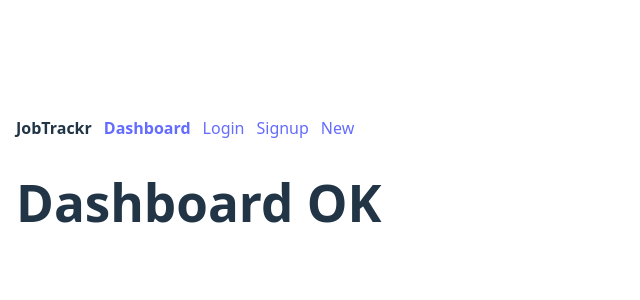
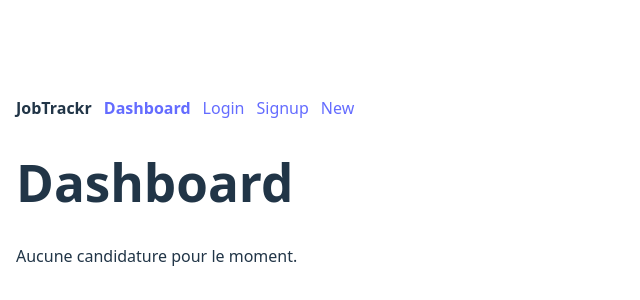
Before and after one commit to matthieuMourao/jobtrackr, a React (Vite) app: page / in a window 1280 px wide. Shown: the part 210-510 px from the top of the page, without its empty margins (0-640 px from the left). Built offline with nearby package versions, Linux system fonts and the light colour scheme.

Commit message:
feat: ajout du contexte pour stocker les candidatures et les afficher sur le dashboard

```diff
--- a/src/app/routes/dashboard.jsx
+++ b/src/app/routes/dashboard.jsx
@@ -1,3 +1,23 @@
+import { useApplications } from "../../context/ApplicationContext.jsx";
+
 export default function Dashboard() {
-    return <h1>Dashboard OK</h1>;
+    const { applications } = useApplications();
+
+    return (
+        <div>
+            <h1>Dashboard</h1>
+
+            { applications.length === 0 ? (
+                <p>Aucune candidature pour le moment.</p>
+            ) : (
+                <ul>
+                    {applications.map((app) => (
+                        <li key={app.id}>
+                            <strong>{app.company}</strong> - {app.role} ({app.status})
+                        </li>
+                    ))}
+                </ul>
+            )}
+        </div>
+    );
 }
--- a/src/app/routes/new.jsx
+++ b/src/app/routes/new.jsx
@@ -1,8 +1,11 @@
 import { useState } from "react";
+import { useApplications } from "../../context/ApplicationContext.jsx";
 
 const STATUS_OPTIONS = ["APPLIED", "INTERVIEW", "REJECTED", "OFFER"];
 
 export default function New() {
+    const { addApplication } = useApplications();
+
     const [form, setForm] = useState({
         company:"",
         role:"",
@@ -22,7 +25,7 @@ export default function New() {
     }
 
     function handleSubmit(e) {
-        e.preventDefault(),
+        e.preventDefault();
         setError("");
 
         if (!form.company.trim() || !form.role.trim()) {
@@ -39,6 +42,7 @@ export default function New() {
             createAt: new Date().toISOString(),
         };
 
+        addApplication(newAplication);
         setSubmitted(newAplication);
 
         setForm((prev) => ({
@@ -55,7 +59,7 @@ export default function New() {
             <h1>Nouvelle candidature</h1>
 
             {error && (
-                <div style={{ padding: 12, border: "1px solide", marginBottom: 12 }}>
+                <div style={{ padding: 12, border: "1px solid red", marginBottom: 12 }}>
                     {error}
                 </div>
             )}
--- /dev/null
+++ b/src/context/ApplicationContext.jsx
@@ -0,0 +1,25 @@
+import { createContext, useContext, useState } from "react";
+
+const ApplicationContext = createContext();
+
+export function ApplicationProvider({ children }) {
+    const [ applications, setApplications ] = useState([]);
+
+    function addApplication(app) {
+        setApplications((prev) => [...prev, app]);
+    }
+
+    return (
+        <ApplicationContext.Provider value={{ applications, addApplication }}>
+            {children}
+        </ApplicationContext.Provider>
+    );
+}
+
+export function useApplications() {
+    const ctx = useContext(ApplicationContext);
+    if (!ctx) {
+        throw new Error("useApplications doit etre utiliser dans un <ApplicationsProvider>");
+    }
+    return ctx;
+}
```
Also changed, not shown: src/main.jsx (+9 -6 lines).
